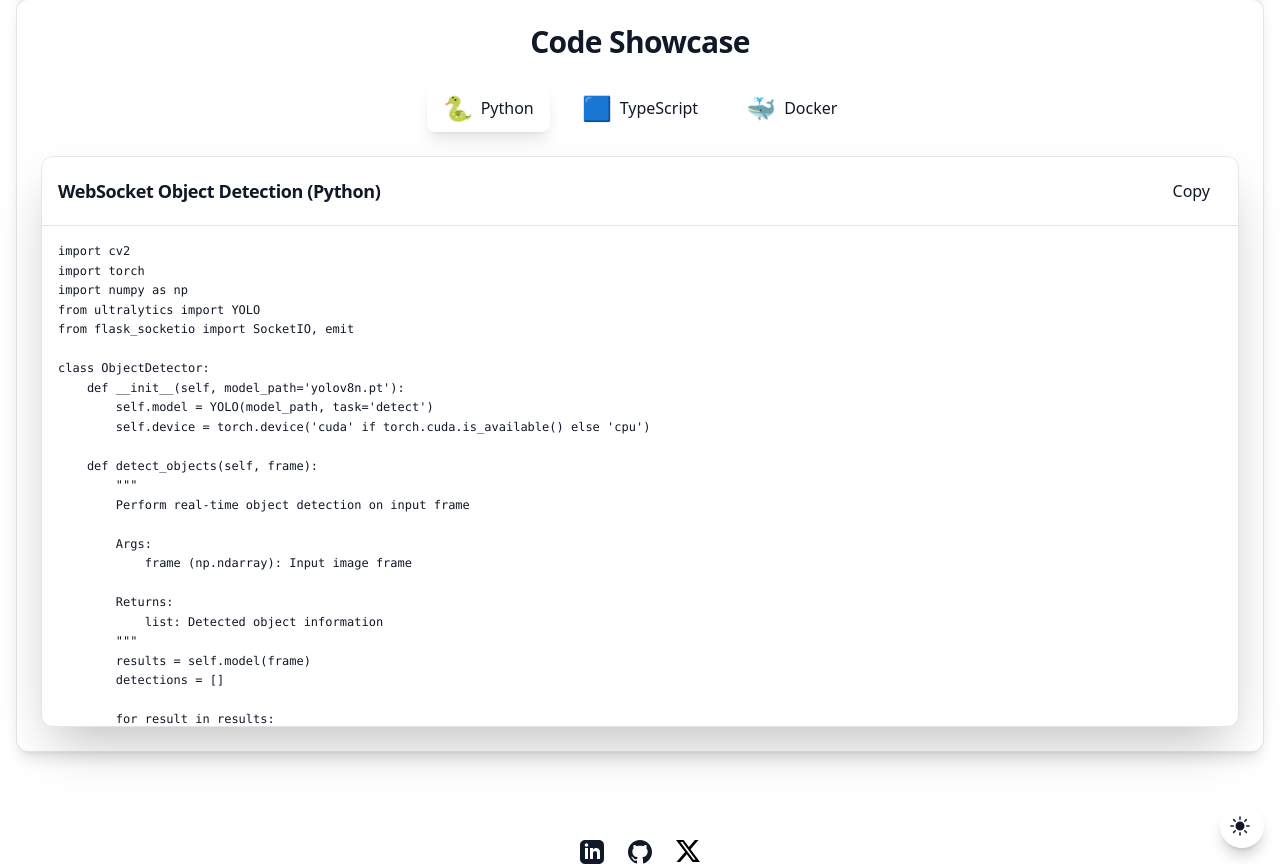
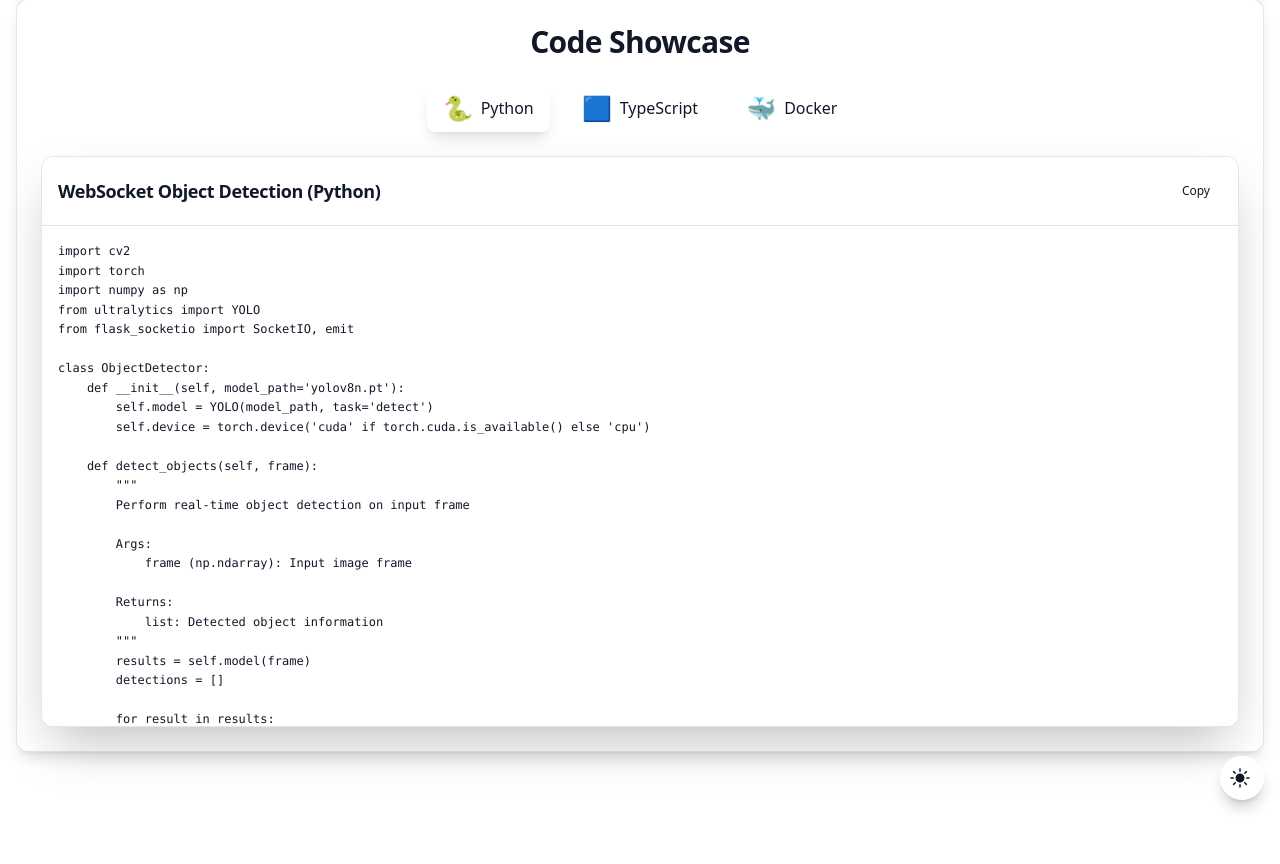
Before and after one commit to bniladridas/websocket_objectdetection, a Next.js app: page /docs in a window 1280 px wide. Shown: the part 1043-1907 px from the top of the page. After the commit the page ends 1859 px from the top, so only its background shows below. Built offline with nearby package versions, Linux system fonts and the light colour scheme.

Commit message:
fix: Resolve Vercel build issues by removing unused icons

```diff
--- a/src/app/docs/page.tsx
+++ b/src/app/docs/page.tsx
@@ -6,10 +6,7 @@
 import {
   ChevronLeftIcon,
   Bars3Icon,
-  XMarkIcon,
-  LinkedinIcon,
-  GithubIcon,
-  TwitterIcon
+  XMarkIcon
 } from '@heroicons/react/24/solid';
 import Image from 'next/image';
 
@@ -286,44 +283,7 @@
   }
 ];
 
-const SocialLinks = () => (
-  <div className="flex justify-center space-x-6 mt-6">
-    <a
-      href="https://www.linkedin.com/posts/bniladridas_ai-objectdetection-websockets-activity-7294298861332815873-aox3?utm_source=share&utm_medium=member_desktop"
-      target="_blank"
-      rel="noopener noreferrer"
-      className="text-[var(--foreground)] hover:text-blue-500 transition-colors"
-    >
-      <svg xmlns="http://www.w3.org/2000/svg" width="24" height="24" viewBox="0 0 24 24" fill="currentColor">
-        <path d="M19 0h-14c-2.761 0-5 2.239-5 5v14c0 2.761 2.239 5 5 5h14c2.762 0 5-2.239 5-5v-14c0-2.761-2.238-5-5-5zm-11 19h-3v-11h3v11zm-1.5-12.268c-.966 0-1.75-.79-1.75-1.764s.784-1.764 1.75-1.764 1.75.79 1.75 1.764-.784 1.764-1.75 1.764zm13.5 12.268h-3v-5.604c0-3.368-4-3.113-4 0v5.604h-3v-11h3v1.765c1.396-2.586 7-2.777 7 2.476v6.759z"/>
-      </svg>
-    </a>
-    <a
-      href="https://github.com/bniladridas/websocket_objectdetection"
-      target="_blank"
-      rel="noopener noreferrer"
-      className="text-[var(--foreground)] hover:text-gray-500 transition-colors"
-    >
-      <svg xmlns="http://www.w3.org/2000/svg" width="24" height="24" viewBox="0 0 24 24" fill="currentColor">
-        <path d="M12 0c-6.626 0-12 5.373-12 12 0 5.302 3.438 9.8 8.207 11.387.599.111.793-.261.793-.577v-2.234c-3.338.726-4.033-1.416-4.033-1.416-.546-1.387-1.333-1.756-1.333-1.756-1.089-.745.083-.729.083-.729 1.205.084 1.839 1.237 1.839 1.237 1.07 1.834 2.807 1.304 3.492.997.107-.775.418-1.305.762-1.604-2.665-.305-5.467-1.334-5.467-5.931 0-1.311.469-2.381 1.236-3.221-.124-.303-.535-1.524.117-3.176 0 0 1.008-.322 3.301 1.23.957-.266 1.983-.399 3.003-.404 1.02.005 2.047.138 3.006.404 2.291-1.552 3.297-1.23 3.297-1.23.653 1.653.242 2.874.118 3.176.77.84 1.235 1.911 1.235 3.221 0 4.609-2.807 5.624-5.479 5.921.43.372.823 1.102.823 2.222v3.293c0 .319.192.694.801.576 4.765-1.589 8.199-6.086 8.199-11.386 0-6.627-5.373-12-12-12z"/>
-      </svg>
-    </a>
-    <a
-      href="https://twitter.com/bniladridas"
-      target="_blank"
-      rel="noopener noreferrer"
-      className="text-[var(--foreground)] hover:text-black transition-colors"
-    >
-      <Image
-        src="/x-logo.svg"
-        alt="X Logo"
-        width={24}
-        height={24}
-        className="hover:opacity-70 transition-opacity"
-      />
-    </a>
-  </div>
-);
+const SocialLinks = () => null;
 
 const ProjectOptions = () => {
   const [selectedOption, setSelectedOption] = useState<string | null>(null);
@@ -745,7 +705,11 @@
                   px-3
                   py-1
                   rounded
+                  text-xs
+                  hover:bg-gray-800
                   transition-colors
+                  dark:bg-gray-700
+                  dark:hover:bg-gray-600
                 "
                 onClick={() => {
                   navigator.clipboard.writeText(codeSnippets[activeLanguage].code);
```
